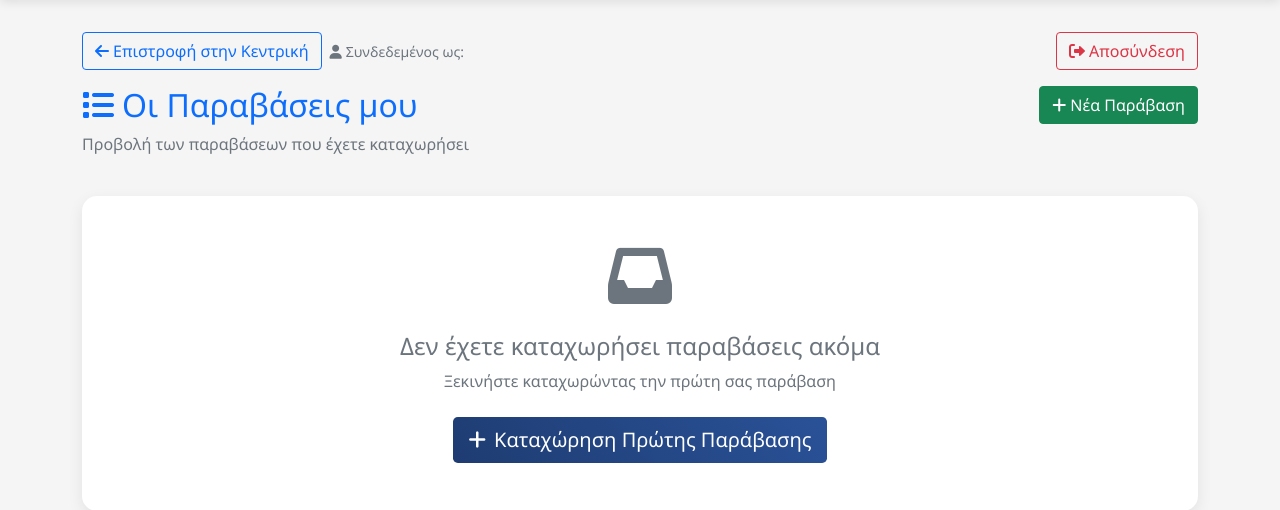
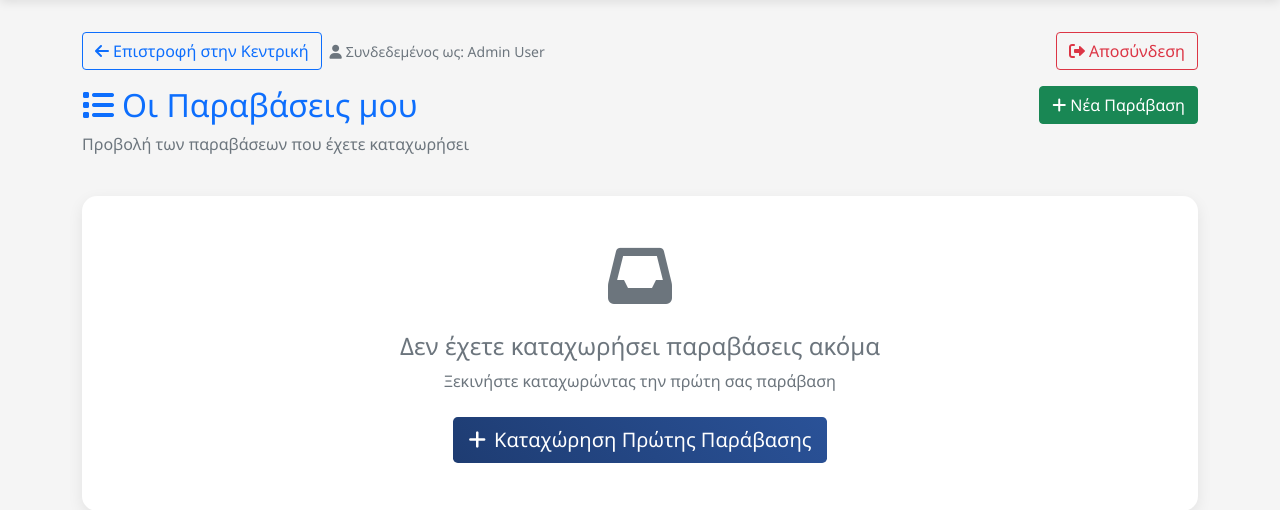
Before and after one commit to dimitribizakis/municipal-police-app, a Flask app: template templates/violations_list_v2.html in a window 1280 px wide. Shown: the part 56-566 px from the top of the page. Run offline with Flask 3, Linux system fonts and the light colour scheme; the template is opened without the code that fills it: values that come from a table or form of the project are taken from there, others are empty; data comes from the database, SQL or seed files in the repository; some libraries are stand-ins or nearby versions.

Commit message:
Update violations_list_v2.html

```diff
--- a/templates/violations_list_v2.html
+++ b/templates/violations_list_v2.html
@@ -8,11 +8,11 @@
     <div class="col-12">
         <div class="d-flex justify-content-between align-items-center">
             <div class="d-flex align-items-center">
-                <a href="{{ url_for('index') }}" class="btn btn-outline-primary me-2">
+                <a href="{{ url_for('dashboard') }}" class="btn btn-outline-primary me-2">
                     <i class="fas fa-arrow-left me-1"></i>Επιστροφή στην Κεντρική
                 </a>
                 <small class="text-muted">
-                    <i class="fas fa-user me-1"></i>Συνδεδεμένος ως: {{ current_user.first_name }} {{ current_user.last_name }}
+                    <i class="fas fa-user me-1"></i>Συνδεδεμένος ως: {{ user.first_name }} {{ user.last_name }}
                 </small>
             </div>
             <a href="{{ url_for('logout') }}" class="btn btn-outline-danger">
```
